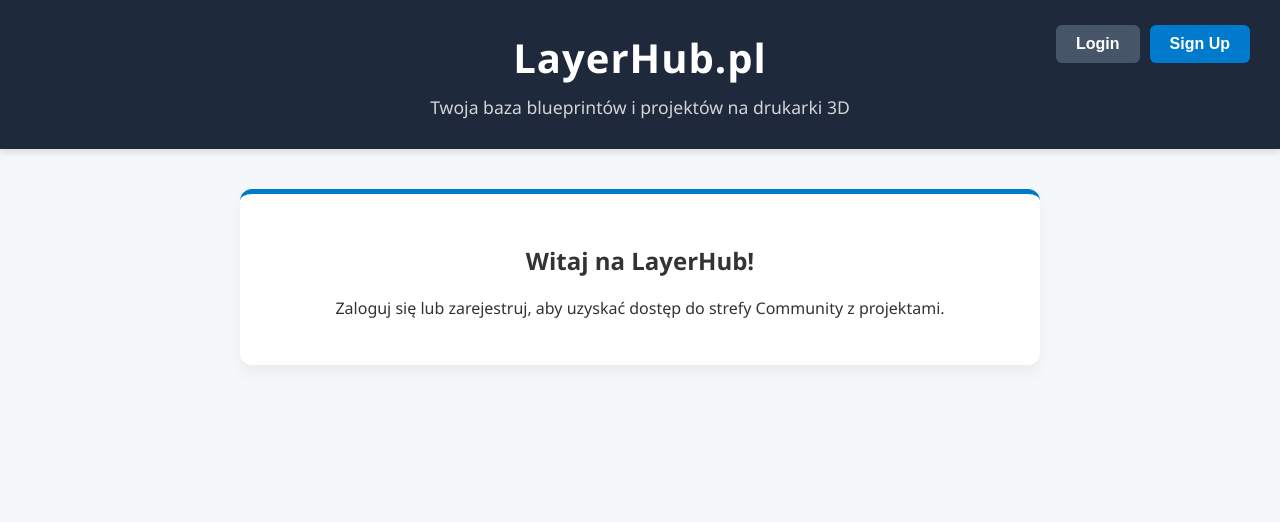
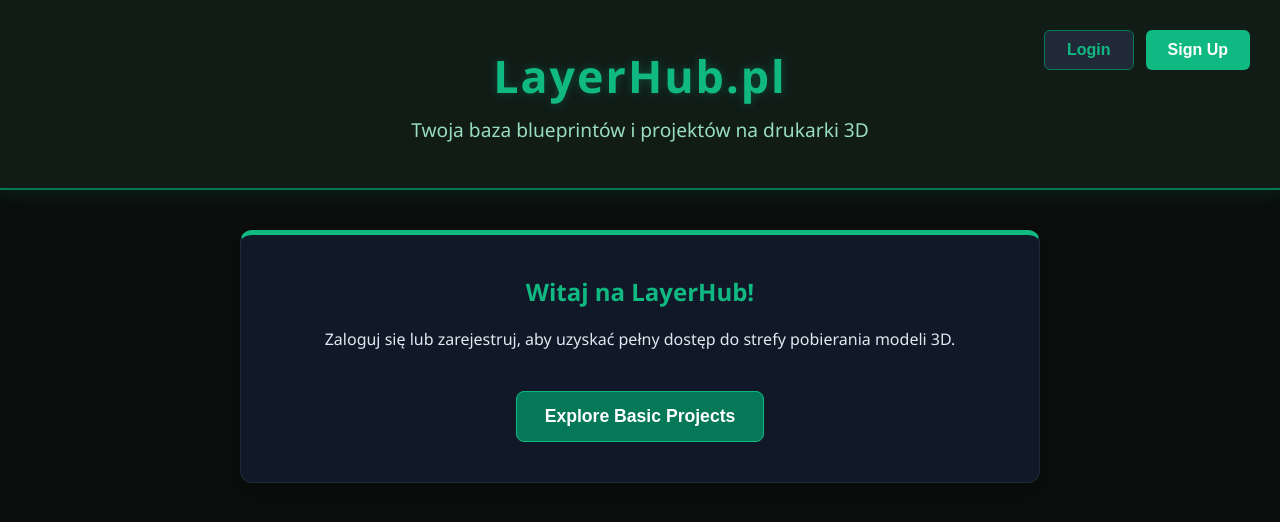
Before and after one commit to slayereqgaming-gif/layerhub, a Flask app: page / in a window 1280 px wide. Shown: the top 522 px of the page. Run offline with Flask 3, Linux system fonts and the light colour scheme.

Commit message:
Update index.html

```diff
--- a/templates/index.html
+++ b/templates/index.html
@@ -7,51 +7,57 @@
     <style>
         body {
             font-family: 'Segoe UI', Tahoma, Geneva, Verdana, sans-serif;
-            background-color: #f5f7fa;
-            color: #333;
+            background-color: #0a0f0d; /* Czarne/bardzo ciemne tło */
+            color: #e2e8f0;
             margin: 0;
             padding: 0;
             text-align: center;
         }
         header {
-            background-color: #1e293b;
-            color: white;
-            padding: 30px 20px;
-            box-shadow: 0 4px 6px rgba(0,0,0,0.1);
+            background-color: #111c17; /* Ciemnozielony nagłówek */
+            color: #10b981; /* Jasnozielony tekst neonowy */
+            padding: 45px 20px;
+            box-shadow: 0 4px 15px rgba(16, 185, 129, 0.1);
             position: relative;
+            border-bottom: 2px solid #047857;
         }
         header h1 {
             margin: 0;
-            font-size: 2.5em;
-            letter-spacing: 1px;
+            font-size: 2.8em;
+            letter-spacing: 2px;
+            text-shadow: 0 0 10px rgba(16, 185, 129, 0.3);
         }
         header p {
             margin: 10px 0 0 0;
-            opacity: 0.8;
-            font-size: 1.1em;
+            color: #a7f3d0;
+            opacity: 0.9;
+            font-size: 1.2em;
         }
-        /* Kontener na przyciski w prawym górnym rogu */
         .auth-buttons {
             position: absolute;
-            top: 25px;
+            top: 30px;
             right: 30px;
             display: flex;
-            gap: 10px;
+            gap: 12px;
         }
         .btn {
             border: none;
-            padding: 10px 20px;
+            padding: 10px 22px;
             font-size: 1em;
             font-weight: bold;
             border-radius: 6px;
             cursor: pointer;
-            transition: background 0.2s;
+            transition: all 0.2s;
             color: white;
         }
-        .login-btn { background-color: #475569; }
-        .login-btn:hover { background-color: #334155; }
-        .signup-btn { background-color: #007acc; }
-        .signup-btn:hover { background-color: #005999; }
+        .login-btn {
+            background-color: #1f2937;
+            border: 1px solid #047857;
+            color: #10b981;
+        }
+        .login-btn:hover { background-color: #047857; color: white; }
+        .signup-btn { background-color: #10b981; }
+        .signup-btn:hover { background-color: #059669; box-shadow: 0 0 12px rgba(16, 185, 129, 0.4); }
 
         .container {
             max-width: 800px;
@@ -59,20 +65,42 @@
             padding: 0 20px;
         }
         .welcome-box {
-            background: white;
-            padding: 30px;
+            background: #111827; /* Ciemny grafit */
+            padding: 40px;
             border-radius: 12px;
-            box-shadow: 0 8px 16px rgba(0,0,0,0.05);
-            border-top: 5px solid #007acc;
+            box-shadow: 0 8px 25px rgba(0,0,0,0.4);
+            border: 1px solid #1f2937;
+            border-top: 5px solid #10b981;
+        }
+        .explore-btn {
+            display: inline-block;
+            margin-top: 25px;
+            background-color: #047857;
+            color: white;
+            text-decoration: none;
+            padding: 14px 28px;
+            font-size: 1.1em;
+            font-weight: bold;
+            border-radius: 8px;
+            transition: all 0.2s;
+            border: 1px solid #10b981;
+            cursor: pointer;
+        }
+        .explore-btn:hover {
+            background-color: #10b981;
+            box-shadow: 0 0 15px rgba(16, 185, 129, 0.5);
+            transform: translateY(-2px);
         }
         .error-msg {
-            background-color: #fee2e2;
-            color: #991b1b;
+            background-color: #7f1d1d;
+            color: #fca5a5;
             padding: 12px;
             border-radius: 6px;
             font-weight: bold;
             margin-bottom: 20px;
+            border: 1px solid #b91c1c;
         }
+        /* Modal Styles */
         .modal {
             display: none;
             position: fixed;
@@ -124,14 +155,16 @@
     </header>
 
     <div class="container">
-        <!-- Wyświetlanie błędów, jeśli Python je odeśle -->
         {% if error %}
             <div class="error-msg">{{ error }}</div>
         {% endif %}
 
         <div class="welcome-box">
-            <h2>Witaj na LayerHub!</h2>
-            <p>Zaloguj się lub zarejestruj, aby uzyskać dostęp do strefy Community z projektami.</p>
+            <h2 style="color: #10b981; margin-top: 0;">Witaj na LayerHub!</h2>
+            <p>Zaloguj się lub zarejestruj, aby uzyskać pełny dostęp do strefy pobierania modeli 3D.</p>
+
+            <!-- Nowy przycisk otwierający okno rejestracji, zachęcający do sprawdzenia plików -->
+            <button class="explore-btn" onclick="openModal('signUpModal')">Explore Basic Projects</button>
         </div>
     </div>
 
```
Also changed, not shown: other parts of templates/index.html (+15 -12 lines).
